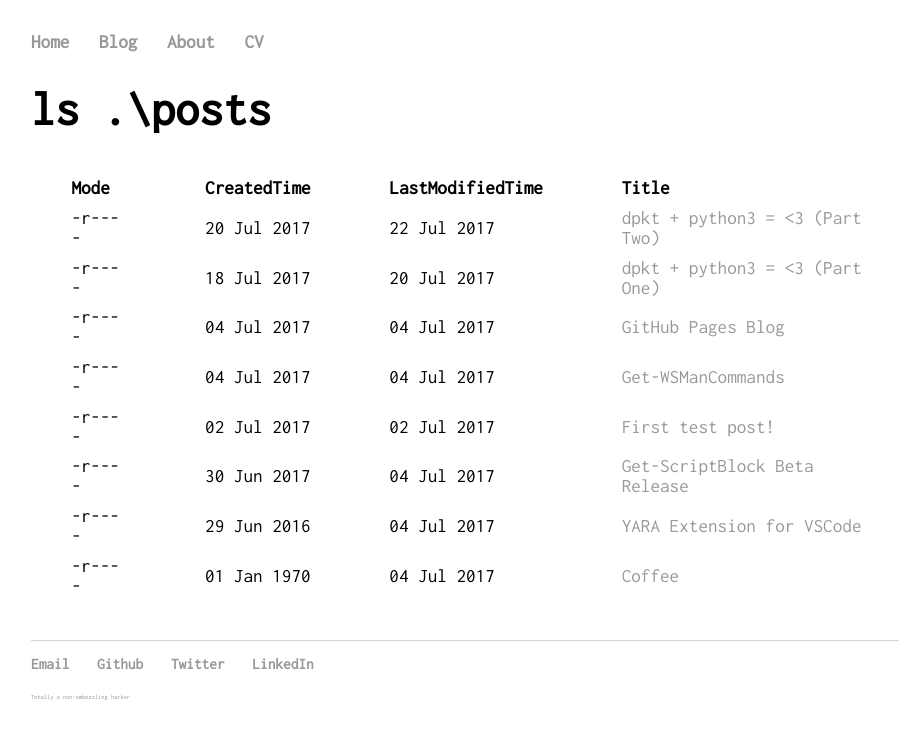
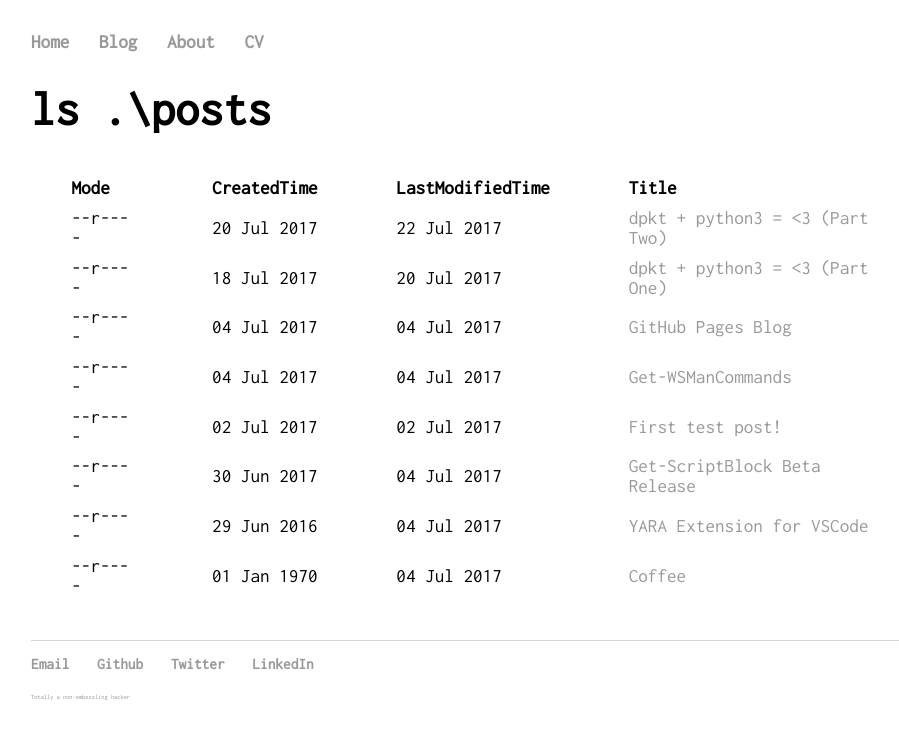
Before and after one commit to infosec-intern/infosec-intern.github.io, a Jekyll site: the page built from blog.html, in a window 1280 px wide. Shown: the top 739 px of the page, without its empty margins (161-1060 px from the left). Built offline with Jekyll 4.4.1, drawn with Linux system fonts in a browser that asks for light colours.

Commit message:
fix read-only permission position

```diff
--- a/blog.html
+++ b/blog.html
@@ -27,7 +27,7 @@ title: Infosec Intern's Blog
     <tbody>
         {% for post in site.posts %}
         <tr>
-            <td>-r----</td>
+            <td>--r----</td>
             <td>{{ post.date | date_to_string }}</td>
             {% if post.modified %}
             <td>{{ post.modified | date_to_string }}</td>
```
